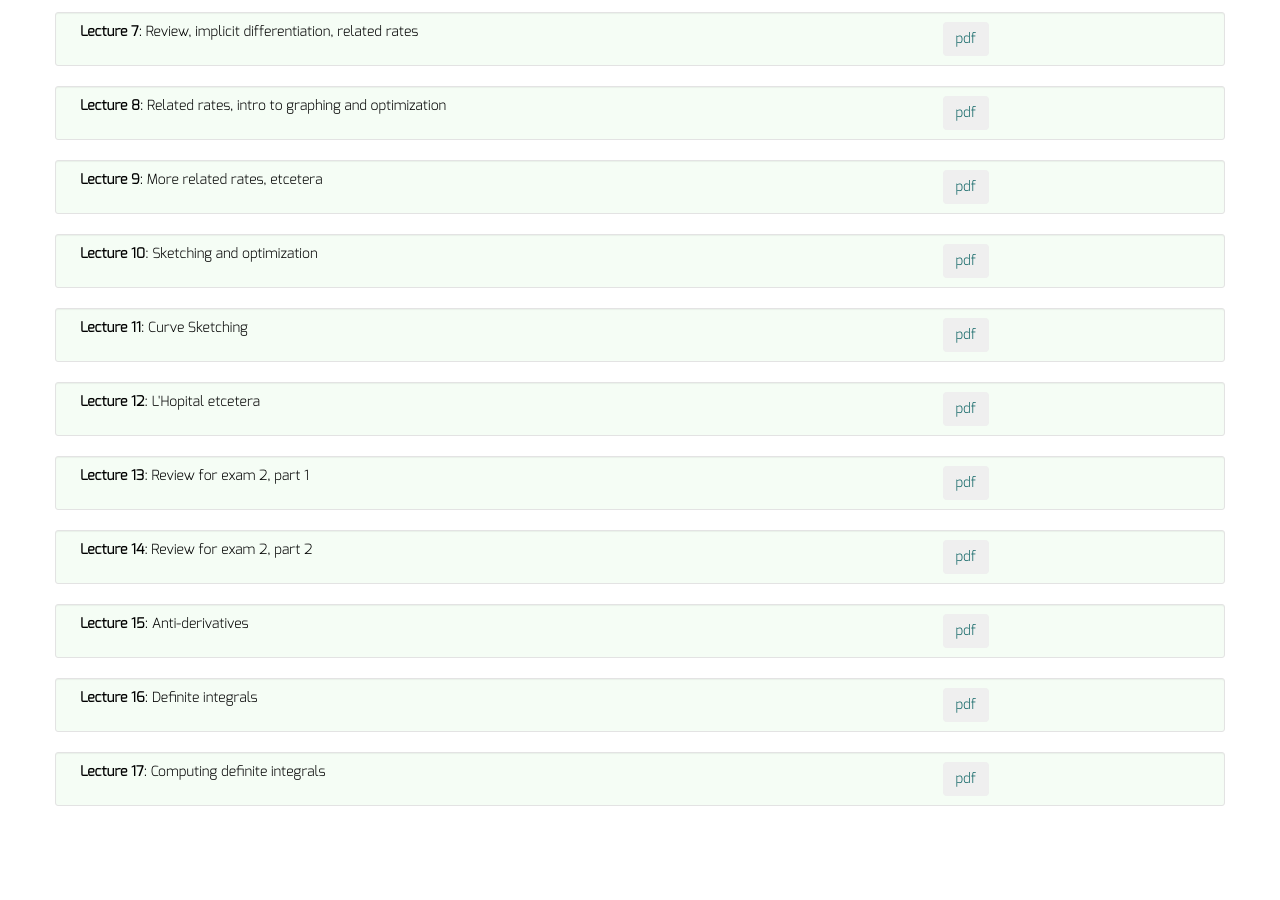
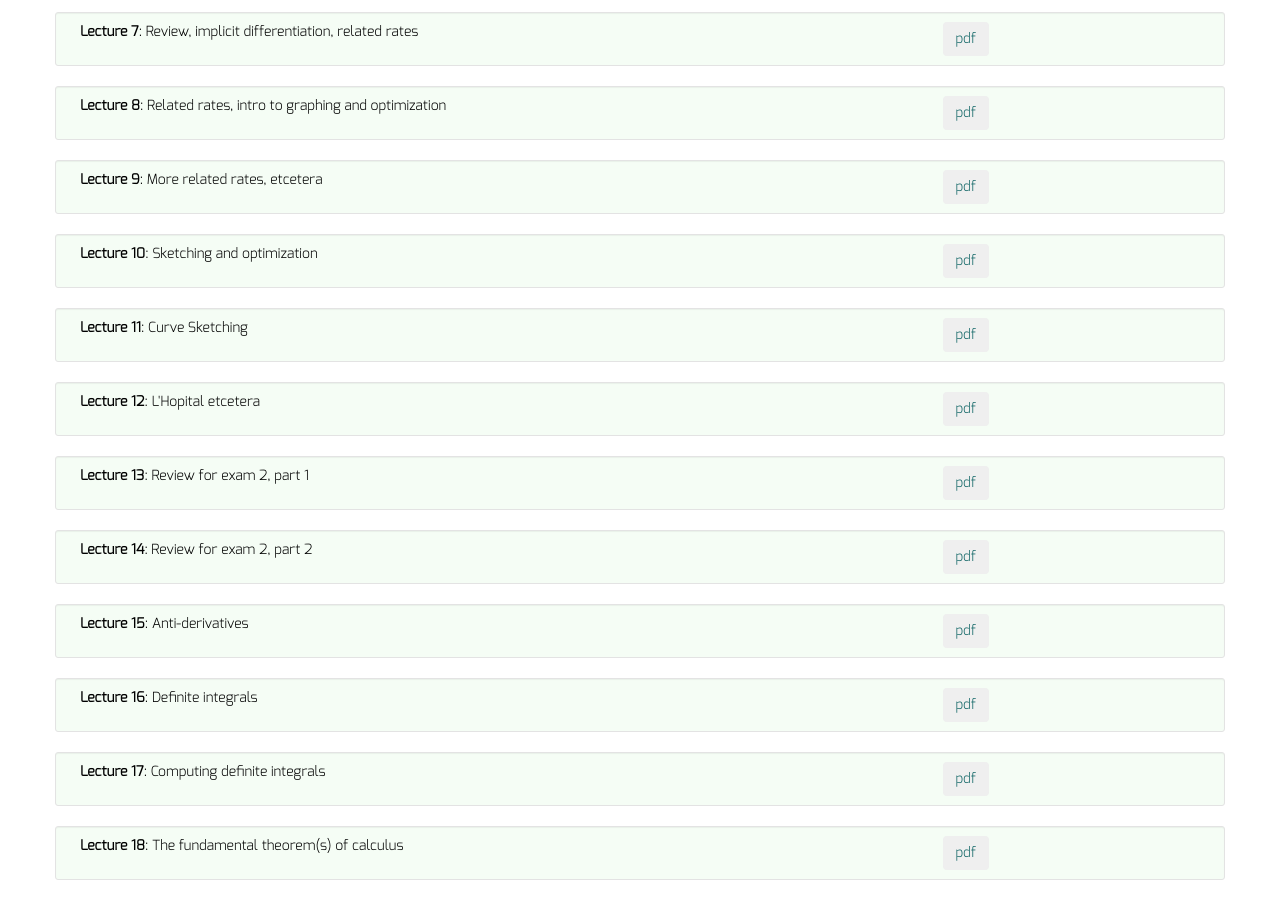
Before and after one commit to dkrashen/calc1, a Jekyll site: the page built from lectures/index.html, in a window 1280 px wide and 900 px high, scrolled down 714 px. Built offline with Jekyll 4.4.1, drawn with Linux system fonts in a browser that asks for light colours; before the commit the page ends 1540 px from its top, so only the background shows below that.

Commit message:
add lecture 18, pdf and yml

```diff
--- a/_data/lectures.yml
+++ b/_data/lectures.yml
@@ -49,3 +49,6 @@
 - title: "Lecture 17"
   filename: "lecture17.pdf"
   description: "Computing definite integrals"
+- title: "Lecture 18"
+  filename: "lecture18.pdf"
+  description: "The fundamental theorem(s) of calculus"
```
Also changed, not shown: 1 other file.
